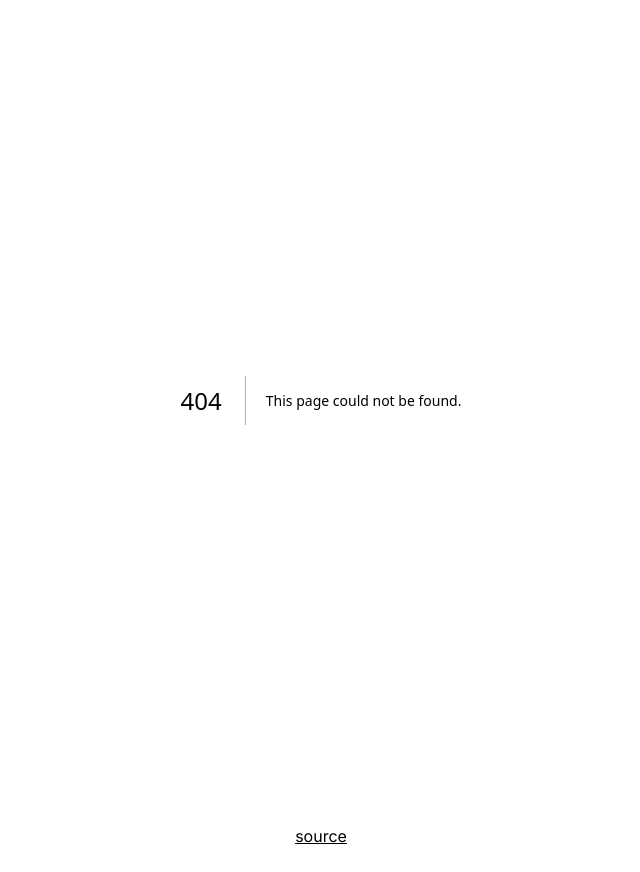
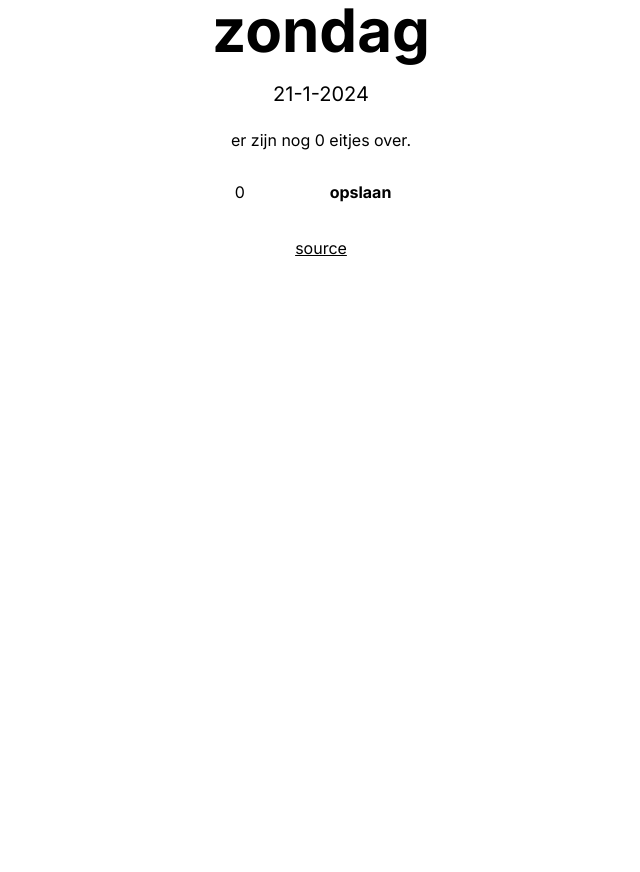
Before and after one commit to thijmenjk/ei-erbij, a Next.js app: page /kalibreer in a window 1280 px wide. Before the commit this address had no page. Shown: the whole page, without its empty margins (319-959 px from the left). After the commit the page ends 800 px from the top, so only its background shows below. Built offline with nearby package versions, Linux system fonts and the light colour scheme; no server answers; the database is empty.

Commit message:
typo fix

```diff
--- a/src/actions.ts
+++ b/src/actions.ts
@@ -38,7 +38,7 @@ export async function setEggsLeft(fd: FormData) {
   await kv.set("eggsLeft", eggsLeft);
 
   revalidatePath("/");
-  revalidatePath("/calibreer");
+  revalidatePath("/kalibreer");
 }
 
 export async function getEggsLeft() {
--- a/src/app/calibreer/page.tsx
+++ b/src/app/kalibreer/page.tsx
@@ -27,7 +27,7 @@ export default async function Page() {
                   min="0"
                   max="100"
                   defaultValue={eggsLeft} />
-                <SubmitButton>Opslaan</SubmitButton>
+                <SubmitButton>opslaan</SubmitButton>
               </form>
             </div>
           </div>
--- a/src/app/page.tsx
+++ b/src/app/page.tsx
@@ -27,7 +27,7 @@ export default async function Home() {
                 {date.toLocaleString(locale, { weekday: "long" })}
               </h1>
               <h2 className="text-xl">{date.toLocaleDateString(locale)}</h2>
-              <p>er zijn nog {eggsLeft} eitjes over (<Link href="/calibreer">calibreer</Link>).</p>
+              <p>er zijn nog {eggsLeft} eitjes over (<Link href="/kalibreer">kalibreer</Link>).</p>
 
               {count > 0 ? (
                 <p>
```
